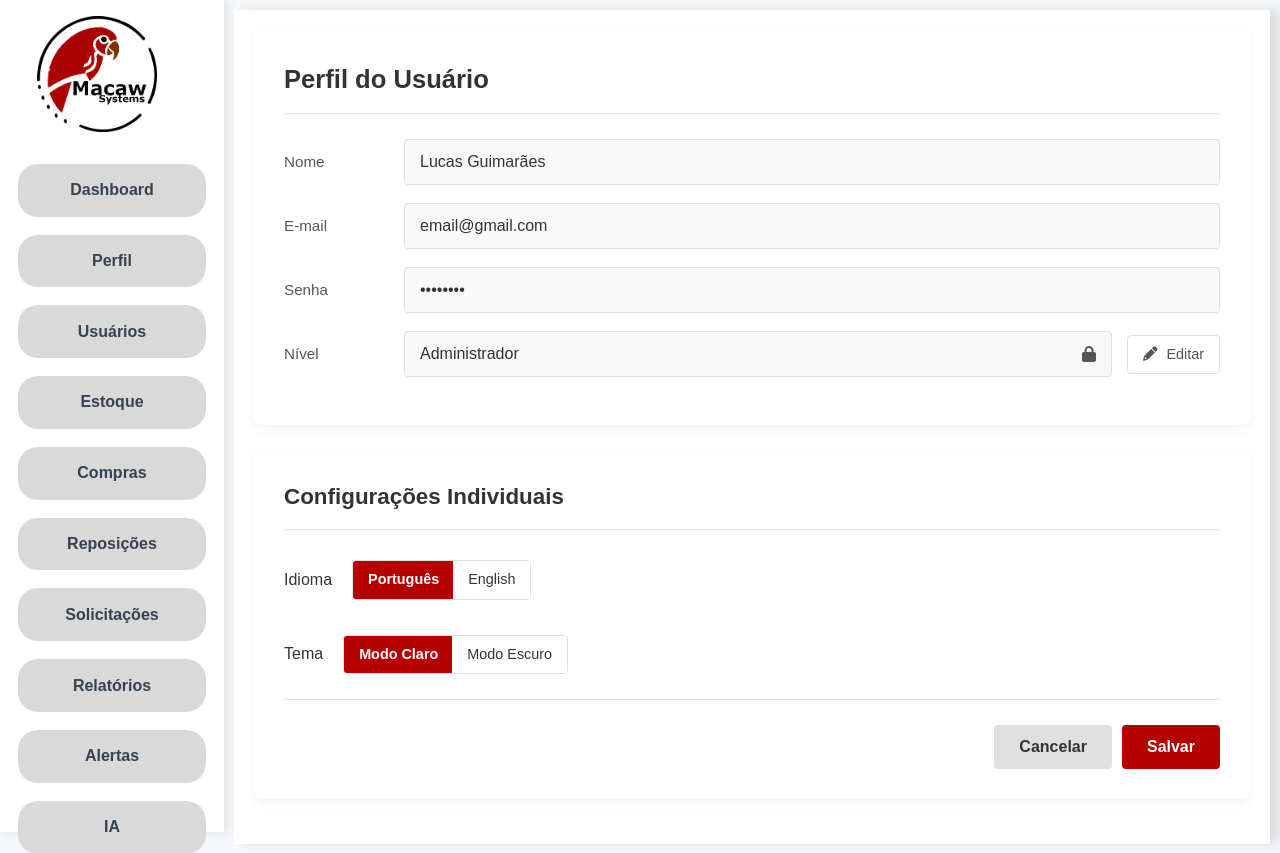
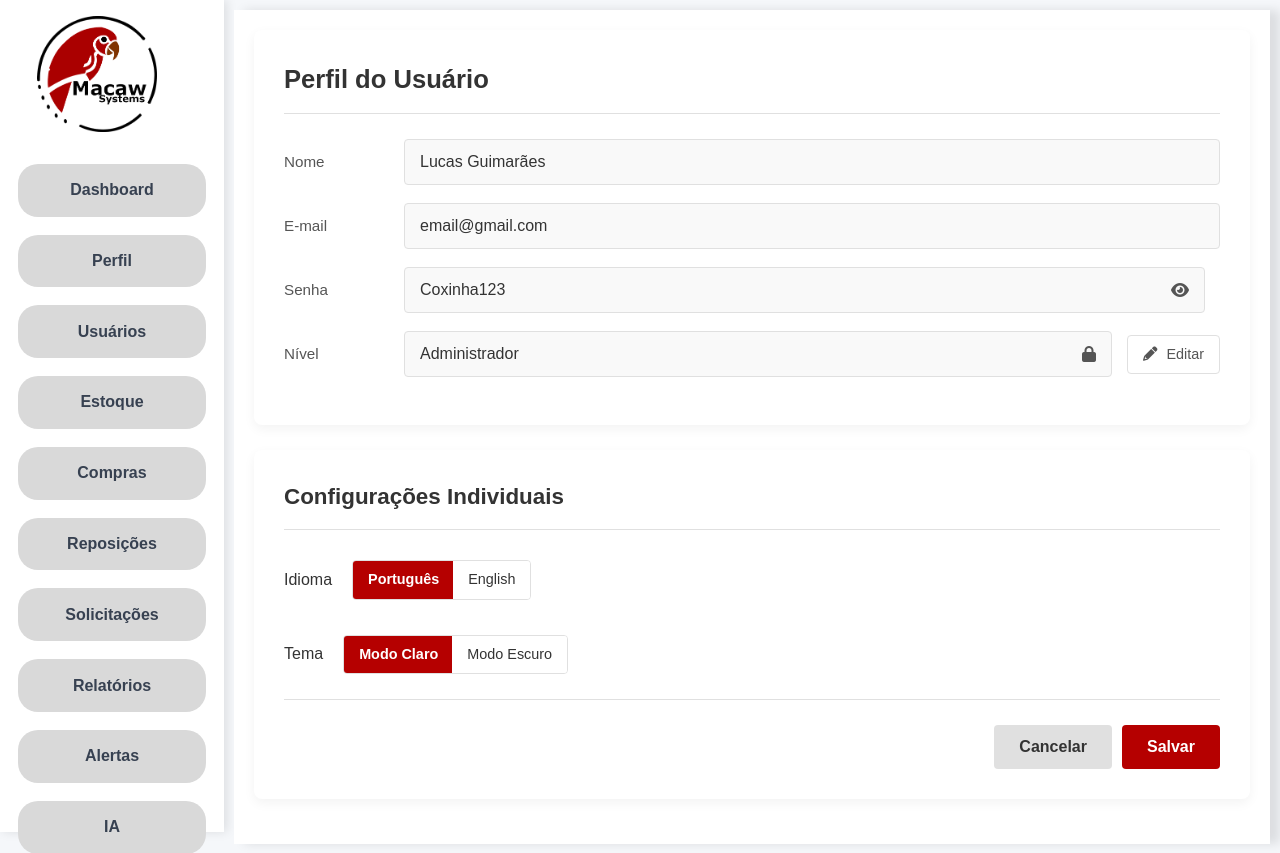
Before and after one commit to Cardoso55/TCC, a PHP site: page /app/views/perfil.php in a window 1280 px wide. Shown: the top 853 px of the page. Run offline with PHP 8.4, Linux system fonts and the light colour scheme.

Commit message:
update perfil.php (coloquei um olhinho lá)

```diff
--- a/app/views/perfil.php
+++ b/app/views/perfil.php
@@ -28,16 +28,20 @@
                     <input type="email" id="email" value="email@gmail.com" readonly>
                 </div>
 
-                <div class="input-group">
+                <div class="input-group level-group">
                     <label for="password">Senha</label>
-                    <input type="password" id="password" value="********" readonly>
+                    <div class="level-display">
+                        <span>Coxinha123</span>
+                        <i class="fas fa-eye"></i>
+                    </div>
                 </div>
 
                 <div class="input-group level-group">
                     <label>Nível</label>
                     <div class="level-display">
                         <span>Administrador</span>
-                        <i class="fas fa-lock"></i> </div>
+                        <i class="fas fa-lock"></i>
+                    </div>
                     <button class="edit-button"><i class="fas fa-pencil-alt"></i> Editar</button>
                 </div>
             </div>
```
